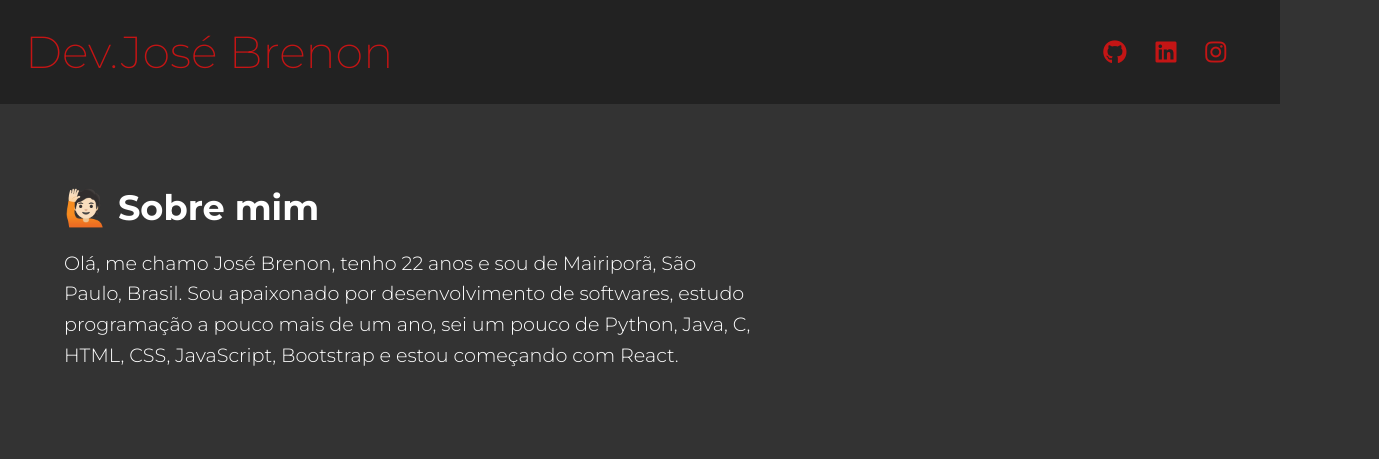
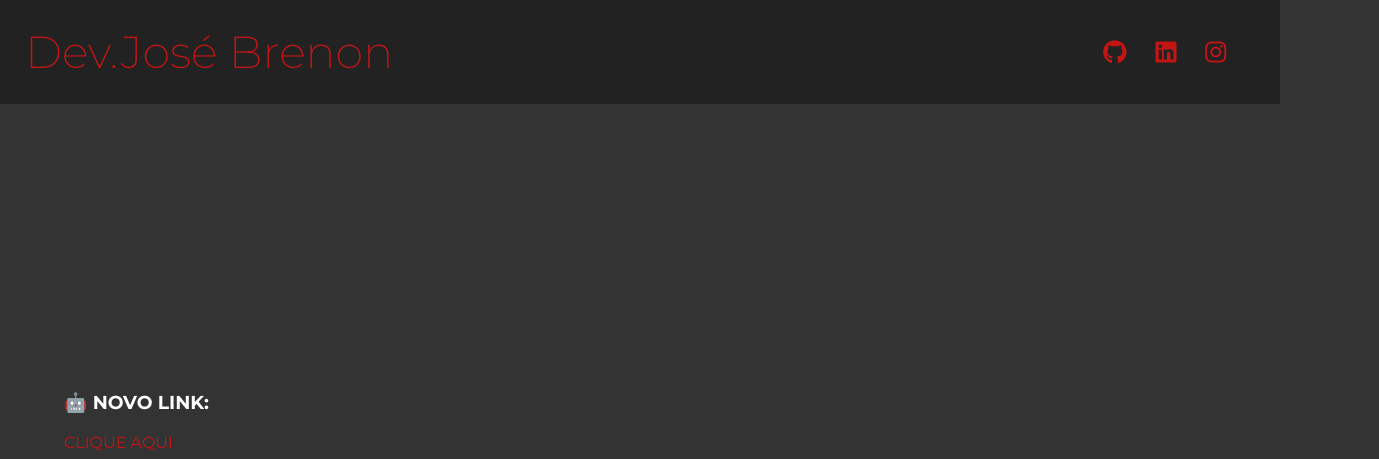
Before and after one commit to josebrenon/portifolio01, a plain HTML site: page index.html in a window 1280 px wide. Shown: the top 459 px of the page, 1379 px wide, since content can reach past the window. Drawn offline with Linux system fonts and the light colour scheme.

Commit message:
Add o novo link

```diff
--- a/index.html
+++ b/index.html
@@ -38,7 +38,11 @@
         <section class="main-content">
 
             <article class="text">
-                <h2>🙋🏻 Sobre mim</h2>
+                <h1>🤖 NOVO LINK: </h1>
+                <br>
+                <a href="https://josebrenon-portifolio.netlify.app/">CLIQUE AQUI</a>
+                <br>
+                <!-- <h2>🙋🏻 Sobre mim</h2>
                 <p>
                     Olá, me chamo José Brenon, tenho 22 anos e sou de Mairiporã, São Paulo, Brasil.
                     Sou apaixonado por desenvolvimento de softwares, estudo programação a pouco mais de um ano, sei um pouco de Python, Java, C, HTML, CSS, JavaScript, Bootstrap e estou começando com React.
@@ -61,7 +65,7 @@
                     <div class="card">
                         <img src="img/techs/react-logo.png" alt="Logo do React">
                     </div>
-                    <!-- Quebra de linha aqui -->
+                     Quebra de linha aqui
                     <div class="card">
                         <img src="img/techs/bootstrap-logo.png" alt="Logo do Bootstrap">
                     </div>
@@ -98,7 +102,7 @@
         </section>
         <figure>
             <img src="https://github.com/josebrenon.png" alt="Imagem de José Brenon">
-        </figure>
+        </figure> -->
     </main>
 
     <footer>
```
